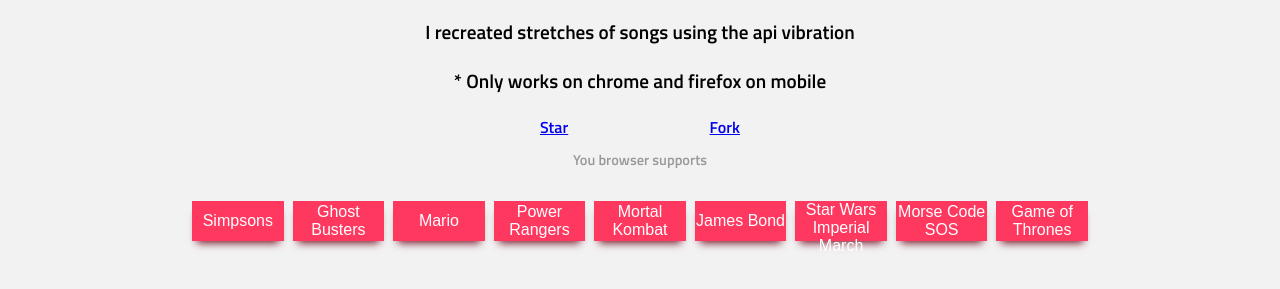
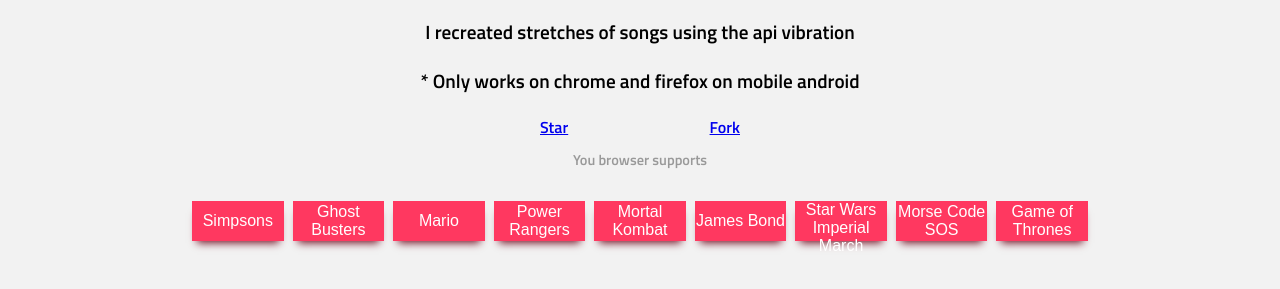
Before and after one commit to hjdesigner/vibration-api, a website: page src/index.html in a window 1280 px wide. Shown: the part 113-402 px from the top of the page. Drawn offline with Linux system fonts and the light colour scheme.

Commit message:
Adjustments

```diff
--- a/src/index.html
+++ b/src/index.html
@@ -38,7 +38,7 @@
         <div class="container">
             <h1>HTML5 Vibration API</h1>
             <p>I recreated stretches of songs using the api vibration</p>
-            <p>* Only works on chrome and firefox on mobile</p>
+            <p>* Only works on chrome and firefox on mobile android</p>
             <div class="links">
                 <ul>
                     <li class="git-btn">
```
Also changed, not shown: readme.md.
